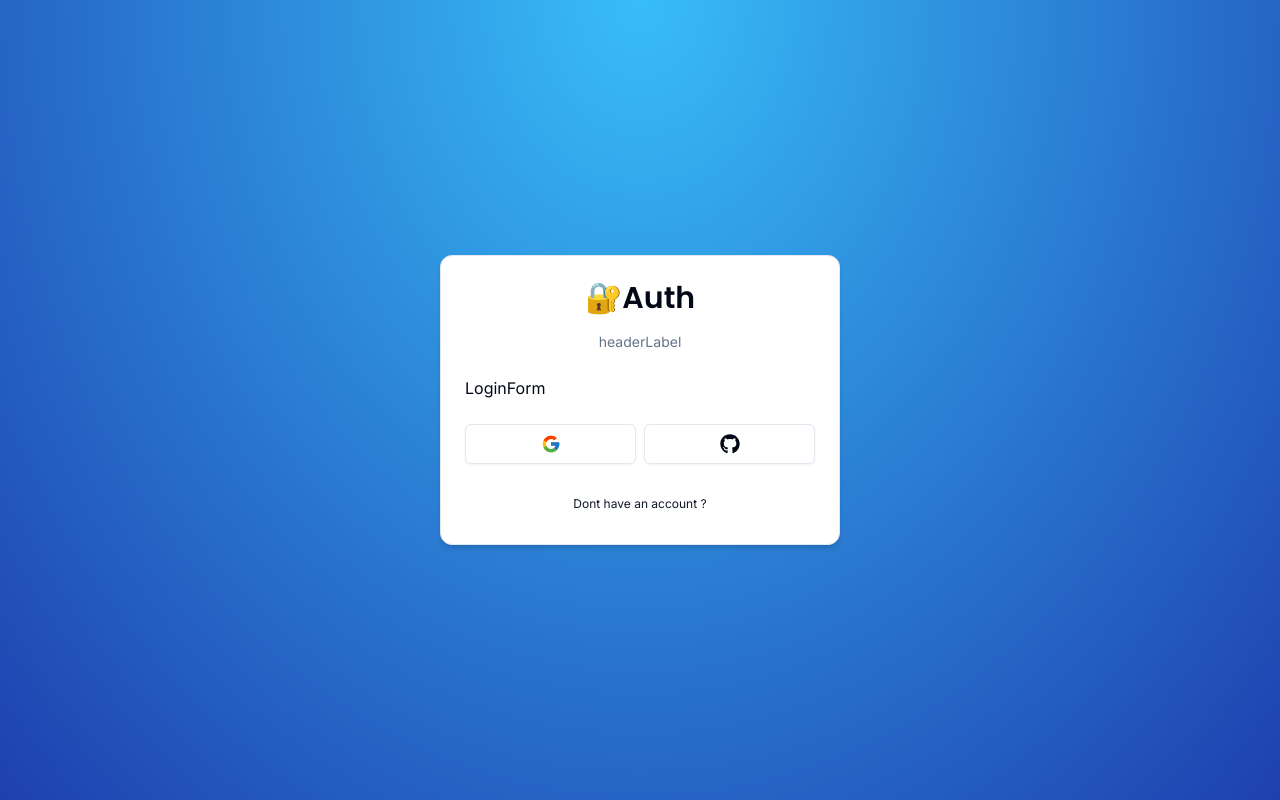
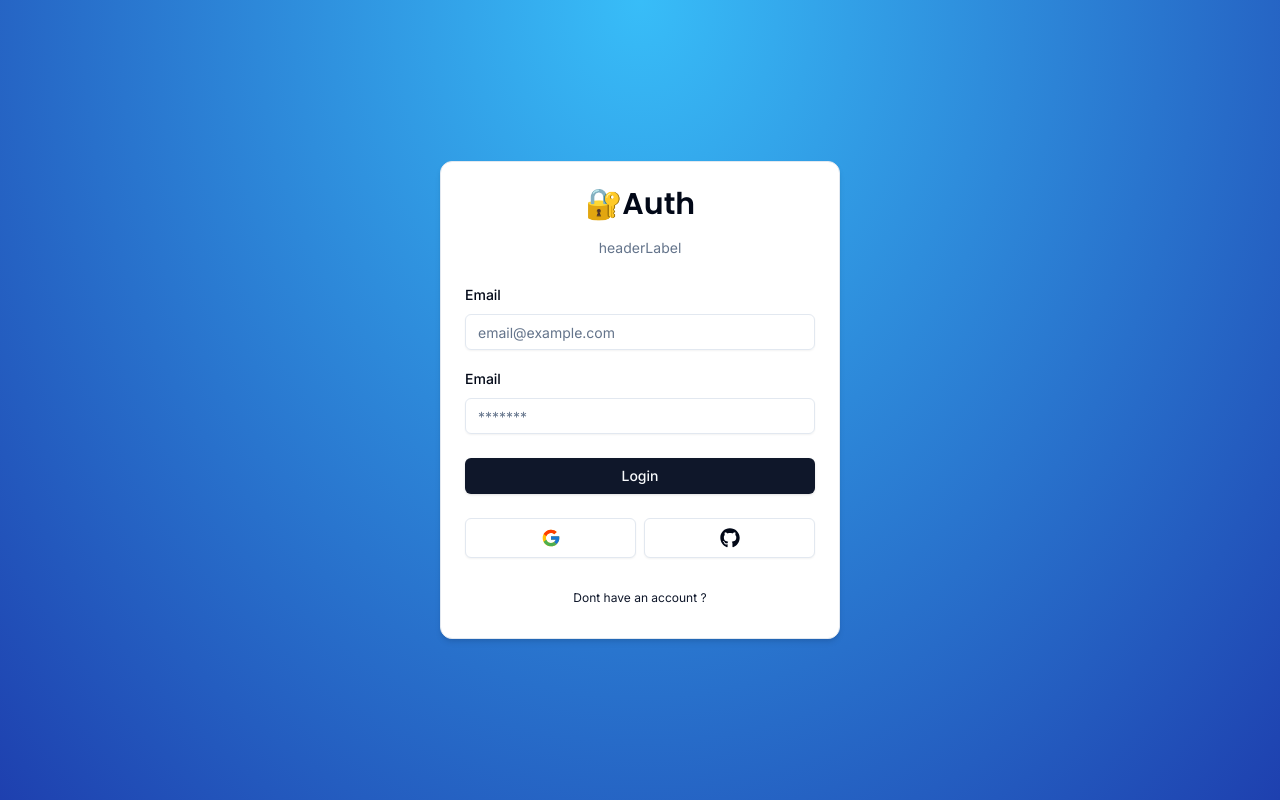
Before and after one commit to Jisap/Next14-Auth-V5, a Next.js app: page /auth/login in a window 1280 px wide. Built offline with nearby package versions, Linux system fonts and the light colour scheme.

Commit message:
loginForm

```diff
--- a/components/auth/login-form.tsx
+++ b/components/auth/login-form.tsx
@@ -1,10 +1,32 @@
-import { CardWrapper } from "./card-wrapper"
+"use client"
 
-
-
+import { zodResolver } from "@hookform/resolvers/zod";
+import {
+  Form,
+  FormControl,
+  FormField,
+  FormItem,
+  FormLabel,
+  FormMessage,
+} from "@/components/ui/form";
+import { CardWrapper } from "./card-wrapper";
+import { useForm } from "react-hook-form";
+import * as z from "zod";
+import { LoginSchema } from "@/schemas";
+import { Input } from "../ui/input";
+import { Button } from "../ui/button";
 
 
 export const LoginForm = () => {
+
+  const form = useForm<z.infer<typeof LoginSchema>>({ // Se utiliza useForm de react-hook-form para inicializar el formulario.
+    resolver: zodResolver(LoginSchema),               // Se proporciona el esquema de validación (LoginSchema)
+    defaultValues: {                                  // y los valores predeterminados para los campos del formulario (email y password).
+      email: "",
+      password: "",
+    }
+  })
+
   return (
     <CardWrapper
       headerLabel="Welcome back"
@@ -12,7 +34,56 @@
       backButtonHref="/auth/register"
       showSocial
     >
-      LoginForm
+      {/* Se utiliza el componente Form de shadcn al cual se le pasa la configuración de form de react-hook-form */}
+      <Form {...form}>
+        <form
+          onSubmit={form.handleSubmit(() => {})}
+          className="space-y-6"
+        >
+          <div className="space-y-4">
+            <FormField
+              control={form.control}
+              name="email"
+              render={({field}) => (
+                <FormItem>
+                  <FormLabel>Email</FormLabel>
+                  <FormControl>
+                    <Input
+                      {...field}
+                      placeholder="email@example.com"
+                      type="email"
+                    />
+                  </FormControl>
+                  <FormMessage />
+                </FormItem>
+              )}
+            />
+            <FormField
+              control={form.control}
+              name="password"
+              render={({ field }) => (
+                <FormItem>
+                  <FormLabel>Email</FormLabel>
+                  <FormControl>
+                    <Input
+                      {...field}
+                      placeholder="*******"
+                      type="password"
+                    />
+                  </FormControl>
+                  <FormMessage />
+                </FormItem>
+              )}
+            />
+          </div>
+          <Button
+            type="submit"
+            className="w-full"
+          >
+            Login
+          </Button>
+        </form>
+      </Form>
     </CardWrapper>
   )
 }
--- /dev/null
+++ b/components/ui/form.tsx
@@ -0,0 +1,176 @@
+import * as React from "react"
+import * as LabelPrimitive from "@radix-ui/react-label"
+import { Slot } from "@radix-ui/react-slot"
+import {
+  Controller,
+  ControllerProps,
+  FieldPath,
+  FieldValues,
+  FormProvider,
+  useFormContext,
+} from "react-hook-form"
+
+import { cn } from "@/lib/utils"
+import { Label } from "@/components/ui/label"
+
+const Form = FormProvider
+
+type FormFieldContextValue<
+  TFieldValues extends FieldValues = FieldValues,
+  TName extends FieldPath<TFieldValues> = FieldPath<TFieldValues>
+> = {
+  name: TName
+}
+
+const FormFieldContext = React.createContext<FormFieldContextValue>(
+  {} as FormFieldContextValue
+)
+
+const FormField = <
+  TFieldValues extends FieldValues = FieldValues,
+  TName extends FieldPath<TFieldValues> = FieldPath<TFieldValues>
+>({
+  ...props
+}: ControllerProps<TFieldValues, TName>) => {
+  return (
+    <FormFieldContext.Provider value={{ name: props.name }}>
+      <Controller {...props} />
+    </FormFieldContext.Provider>
+  )
+}
+
+const useFormField = () => {
+  const fieldContext = React.useContext(FormFieldContext)
+  const itemContext = React.useContext(FormItemContext)
+  const { getFieldState, formState } = useFormContext()
+
+  const fieldState = getFieldState(fieldContext.name, formState)
+
+  if (!fieldContext) {
+    throw new Error("useFormField should be used within <FormField>")
+  }
+
+  const { id } = itemContext
+
+  return {
+    id,
+    name: fieldContext.name,
+    formItemId: `${id}-form-item`,
+    formDescriptionId: `${id}-form-item-description`,
+    formMessageId: `${id}-form-item-message`,
+    ...fieldState,
+  }
+}
+
+type FormItemContextValue = {
+  id: string
+}
+
+const FormItemContext = React.createContext<FormItemContextValue>(
+  {} as FormItemContextValue
+)
+
+const FormItem = React.forwardRef<
+  HTMLDivElement,
+  React.HTMLAttributes<HTMLDivElement>
+>(({ className, ...props }, ref) => {
+  const id = React.useId()
+
+  return (
+    <FormItemContext.Provider value={{ id }}>
+      <div ref={ref} className={cn("space-y-2", className)} {...props} />
+    </FormItemContext.Provider>
+  )
+})
+FormItem.displayName = "FormItem"
+
+const FormLabel = React.forwardRef<
+  React.ElementRef<typeof LabelPrimitive.Root>,
+  React.ComponentPropsWithoutRef<typeof LabelPrimitive.Root>
+>(({ className, ...props }, ref) => {
+  const { error, formItemId } = useFormField()
+
+  return (
+    <Label
+      ref={ref}
+      className={cn(error && "text-destructive", className)}
+      htmlFor={formItemId}
+      {...props}
+    />
+  )
+})
+FormLabel.displayName = "FormLabel"
+
+const FormControl = React.forwardRef<
+  React.ElementRef<typeof Slot>,
+  React.ComponentPropsWithoutRef<typeof Slot>
+>(({ ...props }, ref) => {
+  const { error, formItemId, formDescriptionId, formMessageId } = useFormField()
+
+  return (
+    <Slot
+      ref={ref}
+      id={formItemId}
+      aria-describedby={
+        !error
+          ? `${formDescriptionId}`
+          : `${formDescriptionId} ${formMessageId}`
+      }
+      aria-invalid={!!error}
+      {...props}
+    />
+  )
+})
+FormControl.displayName = "FormControl"
+
+const FormDescription = React.forwardRef<
+  HTMLParagraphElement,
+  React.HTMLAttributes<HTMLParagraphElement>
+>(({ className, ...props }, ref) => {
+  const { formDescriptionId } = useFormField()
+
+  return (
+    <p
+      ref={ref}
+      id={formDescriptionId}
+      className={cn("text-[0.8rem] text-muted-foreground", className)}
+      {...props}
+    />
+  )
+})
+FormDescription.displayName = "FormDescription"
+
+const FormMessage = React.forwardRef<
+  HTMLParagraphElement,
+  React.HTMLAttributes<HTMLParagraphElement>
+>(({ className, children, ...props }, ref) => {
+  const { error, formMessageId } = useFormField()
+  const body = error ? String(error?.message) : children
+
+  if (!body) {
+    return null
+  }
+
+  return (
+    <p
+      ref={ref}
+      id={formMessageId}
+      className={cn("text-[0.8rem] font-medium text-destructive", className)}
+      {...props}
+    >
+      {body}
+    </p>
+  )
+})
+FormMessage.displayName = "FormMessage"
+
+export {
+  useFormField,
+  Form,
+  FormItem,
+  FormLabel,
+  FormControl,
+  FormDescription,
+  FormMessage,
+  FormField,
+}
--- /dev/null
+++ b/components/ui/input.tsx
@@ -0,0 +1,25 @@
+import * as React from "react"
+
+import { cn } from "@/lib/utils"
+
+export interface InputProps
+  extends React.InputHTMLAttributes<HTMLInputElement> {}
+
+const Input = React.forwardRef<HTMLInputElement, InputProps>(
+  ({ className, type, ...props }, ref) => {
+    return (
+      <input
+        type={type}
+        className={cn(
+          "flex h-9 w-full rounded-md border border-input bg-transparent px-3 py-1 text-sm shadow-sm transition-colors file:border-0 file:bg-transparent file:text-sm file:font-medium placeholder:text-muted-foreground focus-visible:outline-none focus-visible:ring-1 focus-visible:ring-ring disabled:cursor-not-allowed disabled:opacity-50",
+          className
+        )}
+        ref={ref}
+        {...props}
+      />
+    )
+  }
+)
+Input.displayName = "Input"
+
+export { Input }
--- /dev/null
+++ b/components/ui/label.tsx
@@ -0,0 +1,26 @@
+"use client"
+
+import * as React from "react"
+import * as LabelPrimitive from "@radix-ui/react-label"
+import { cva, type VariantProps } from "class-variance-authority"
+
+import { cn } from "@/lib/utils"
+
+const labelVariants = cva(
+  "text-sm font-medium leading-none peer-disabled:cursor-not-allowed peer-disabled:opacity-70"
+)
+
+const Label = React.forwardRef<
+  React.ElementRef<typeof LabelPrimitive.Root>,
+  React.ComponentPropsWithoutRef<typeof LabelPrimitive.Root> &
+    VariantProps<typeof labelVariants>
+>(({ className, ...props }, ref) => (
+  <LabelPrimitive.Root
+    ref={ref}
+    className={cn(labelVariants(), className)}
+    {...props}
+  />
+))
+Label.displayName = LabelPrimitive.Root.displayName
+
+export { Label }
--- a/package.json
+++ b/package.json
@@ -9,16 +9,20 @@
     "lint": "next lint"
   },
   "dependencies": {
+    "@hookform/resolvers": "^3.3.4",
     "@radix-ui/react-icons": "^1.3.0",
+    "@radix-ui/react-label": "^2.0.2",
     "@radix-ui/react-slot": "^1.0.2",
     "class-variance-authority": "^0.7.0",
     "clsx": "^2.1.0",
     "next": "14.1.0",
     "react": "^18",
     "react-dom": "^18",
+    "react-hook-form": "^7.49.3",
     "react-icons": "^5.0.1",
     "tailwind-merge": "^2.2.1",
-    "tailwindcss-animate": "^1.0.7"
+    "tailwindcss-animate": "^1.0.7",
+    "zod": "^3.22.4"
   },
   "devDependencies": {
     "@types/node": "^20",
--- /dev/null
+++ b/schemas/index.ts
@@ -0,0 +1,10 @@
+import * as z from "zod";
+
+export const LoginSchema = z.object({
+  email: z.string().email({
+    message: "Email is required",
+  }),
+  password: z.string().min(1, {
+    message: "Password is required",
+  }),
+})
```
Also changed, not shown: 1 other file (tests, documents, lock files or other folders).
